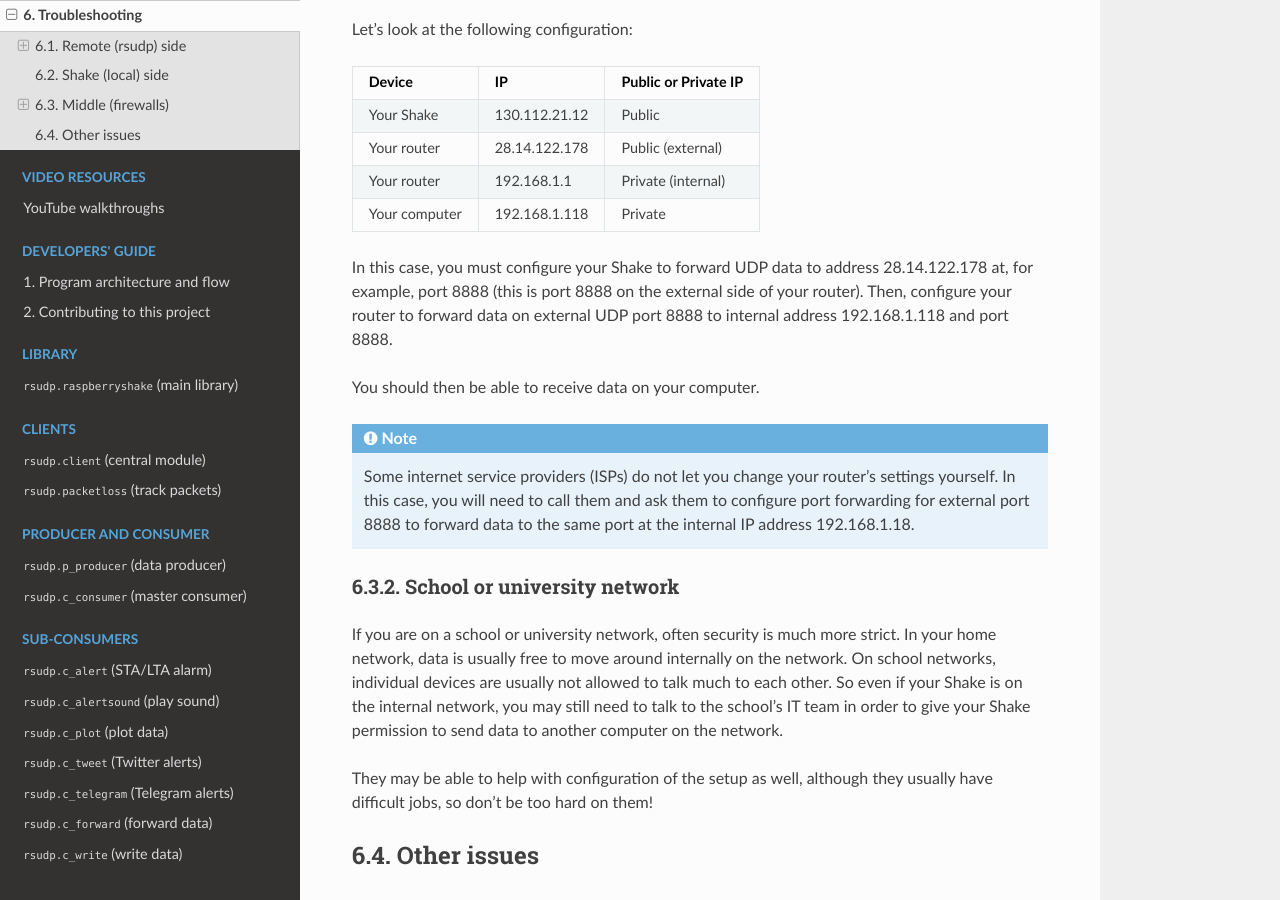
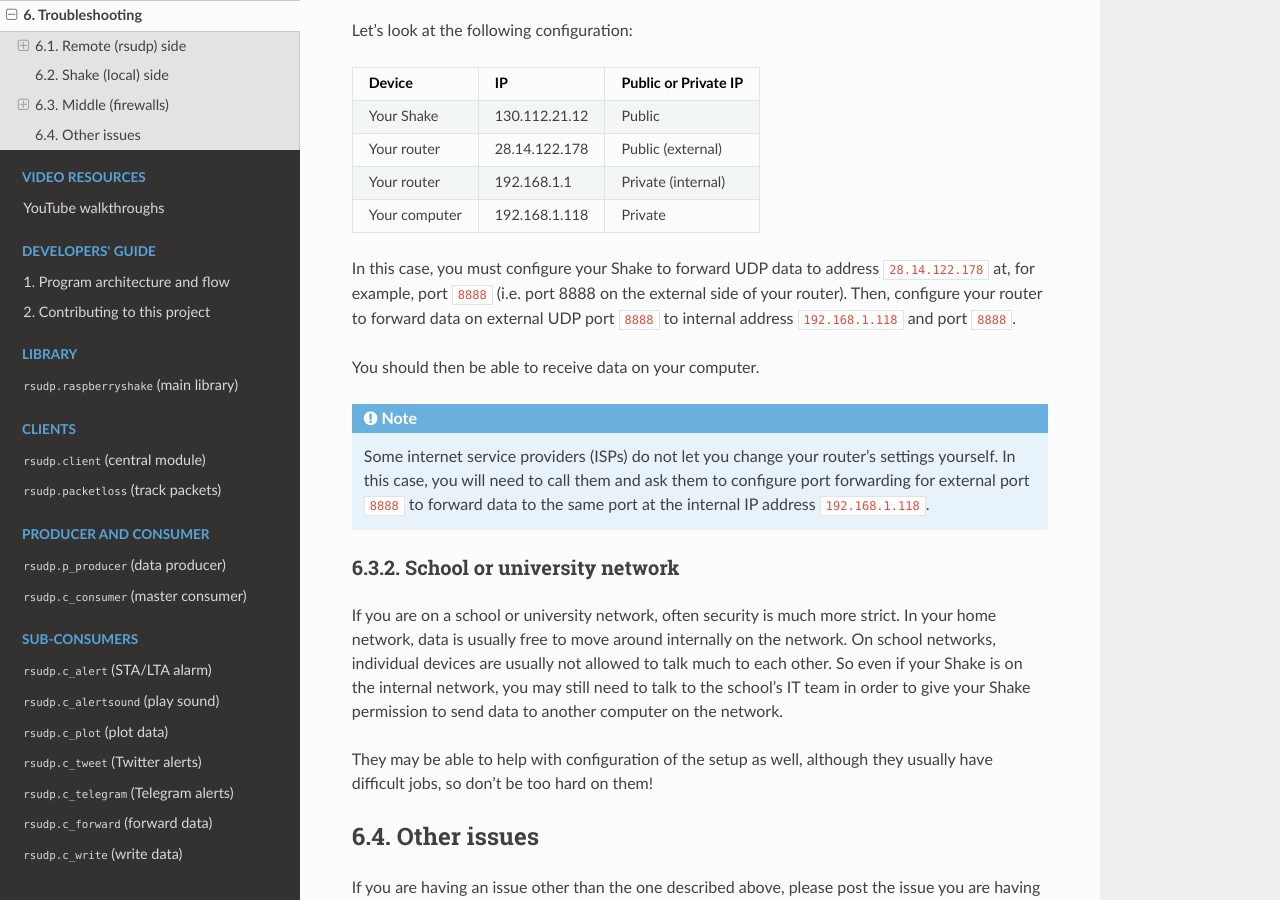
Before and after one commit to raspishake/rsudp, a Sphinx documentation site: the page built from docs/troubleshooting.rst, in a window 1280 px wide and 900 px high, scrolled down 1760 px. Built offline with Sphinx 7.4.7 and the Read the Docs theme 2.0.0, drawn with Linux system fonts in a browser that asks for light colours; the version number is read from the project's files by our own code.

Commit message:
modifying troubleshooting

```diff
--- a/docs/troubleshooting.rst
+++ b/docs/troubleshooting.rst
@@ -40,7 +40,7 @@ the Shake side to cast data to the address ``192.168.1.118`` and port ``8888``
 — see :ref:`local`.
 
 If you are sending data to a different port than 8888, check the ``"port"``
-value in your settings file (`~/.config/rsudp/rsudp_settings.json`) reflects
+value in your settings file (``~/.config/rsudp/rsudp_settings.json``) reflects
 the port to which data is being sent.
 
 Finally, if you are for example sending data from a location outside your home
@@ -100,9 +100,9 @@ Your computer   192.168.1.118    Private
 ============== ================ ======================
 
 In this case, you must configure your Shake to forward UDP data to address
-28.14.122.178 at, for example, port 8888 (this is port 8888 on the external side
+``28.14.122.178`` at, for example, port ``8888`` (i.e. port 8888 on the external side
 of your router). Then, configure your router to forward data on external UDP port
-8888 to internal address 192.168.1.118 and port 8888.
+``8888`` to internal address ``192.168.1.118`` and port ``8888``.
 
 You should then be able to receive data on your computer.
 
@@ -110,8 +110,8 @@ You should then be able to receive data on your computer.
 
     Some internet service providers (ISPs) do not let you change your router's
     settings yourself. In this case, you will need to call them and ask them to
-    configure port forwarding for external port 8888 to forward data to the same
-    port at the internal IP address 192.168.1.18.
+    configure port forwarding for external port ``8888`` to forward data to the same
+    port at the internal IP address ``192.168.1.118``.
 
 .. _school-net:
 
```
